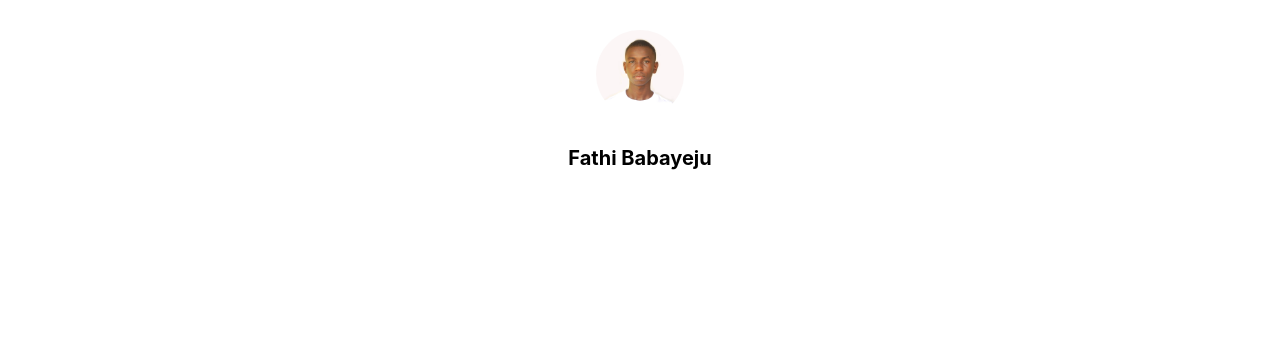
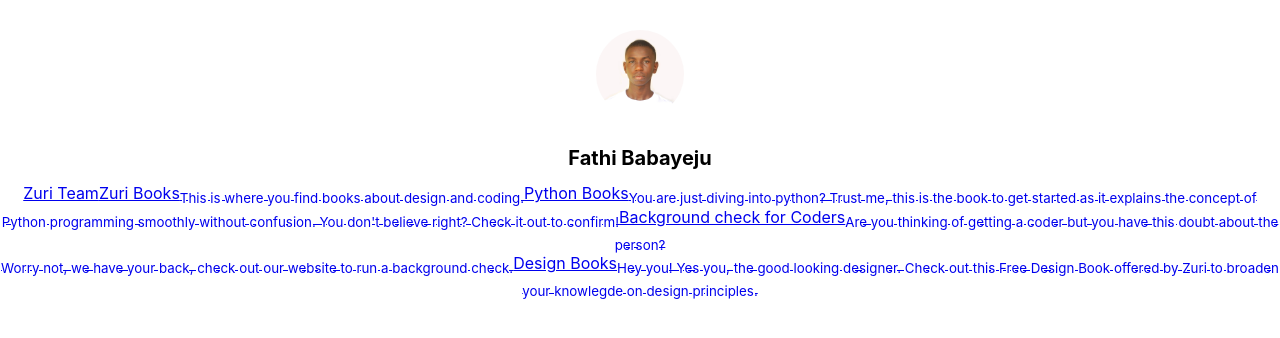
Before and after one commit to c-blaq/hng9, a React (Create React App) app: page / in a window 1280 px wide. Shown: the top 338 px of the page. Built offline with nearby package versions, Linux system fonts and the light colour scheme.

Commit message:
link section layout

```diff
--- a/src/App.js
+++ b/src/App.js
@@ -1,9 +1,11 @@
 import ProfileSection from "./first-stage/ProfileSection/ProfileSection";
+import LinkSection from "./first-stage/LinkSection/LinkSection";
 
 function App() {
   return (
     <div>
       <ProfileSection />
+      <LinkSection />
     </div>
   );
 }
--- /dev/null
+++ b/src/first-stage/LinkSection/LinkSection.jsx
@@ -0,0 +1,44 @@
+import React from "react";
+
+const LinkSection = () => {
+  return (
+    <section>
+      <a href="https://training.zuri.team/" id="btn__zuri">
+        Zuri Team
+      </a>
+      <a href="http://books.zuri.team/" id="books">
+        Zuri Books
+        <sub>This is where you find books about design and coding.</sub>
+      </a>
+      <a
+        href="https://books.zuri.team/python-for-beginners?ref_id=fathi"
+        id="book__python"
+      >
+        Python Books
+        <sub>
+          You are just diving into python? Trust me, this is the book to get
+          started as it explains the concept of Python programming smoothly
+          without confusion. You don't believe right? Check it out to confirm!
+        </sub>
+      </a>
+      <a href="https://background.zuri.team/" id="pitch">
+        Background check for Coders
+        <sub>
+          Are you thinking of getting a coder but you have this doubt about the
+          person? <br /> Worry not, we have your back, check out our website to
+          run a background check.
+        </sub>
+      </a>
+      <a href="https://books.zuri.team/design-rules" id="book__design">
+        Design Books
+        <sub>
+          Hey you! Yes you, the good looking designer. Check out this Free
+          Design Book offered by Zuri to broaden your knowlegde on design
+          principles.
+        </sub>
+      </a>
+    </section>
+  );
+};
+
+export default LinkSection;
```
